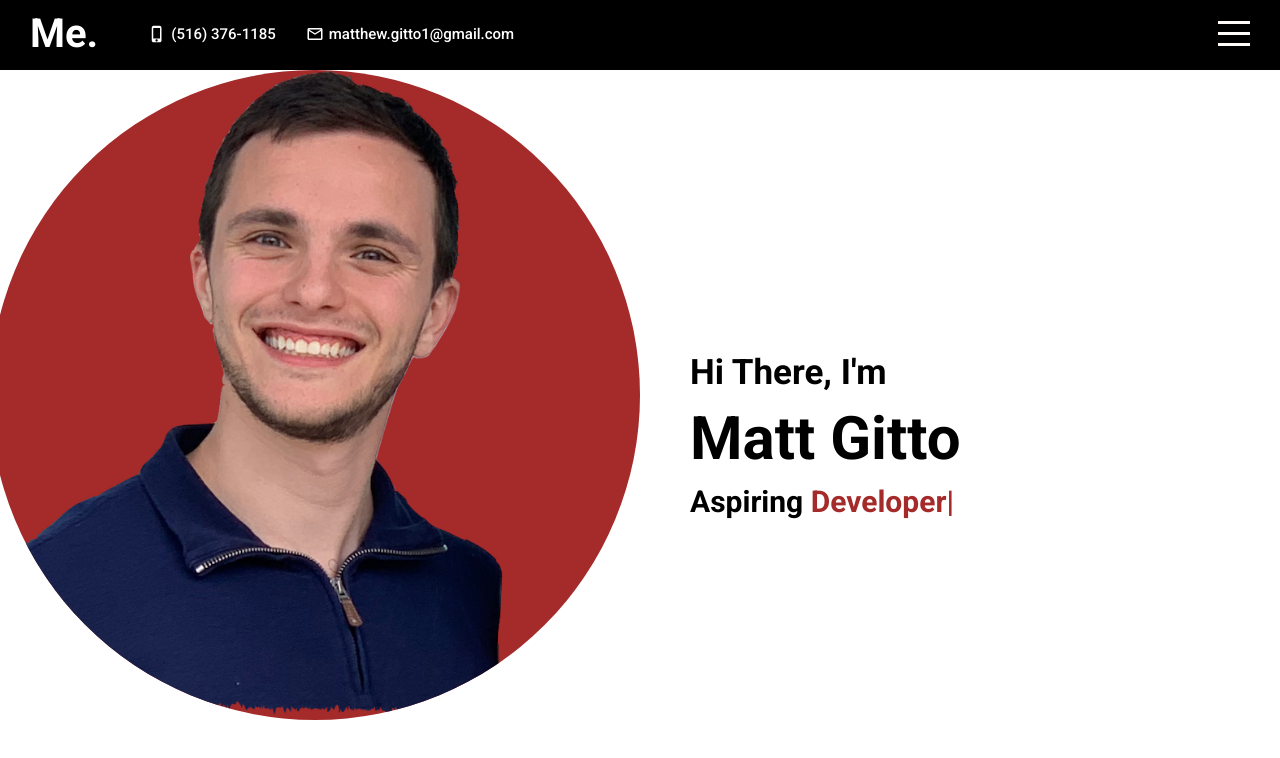
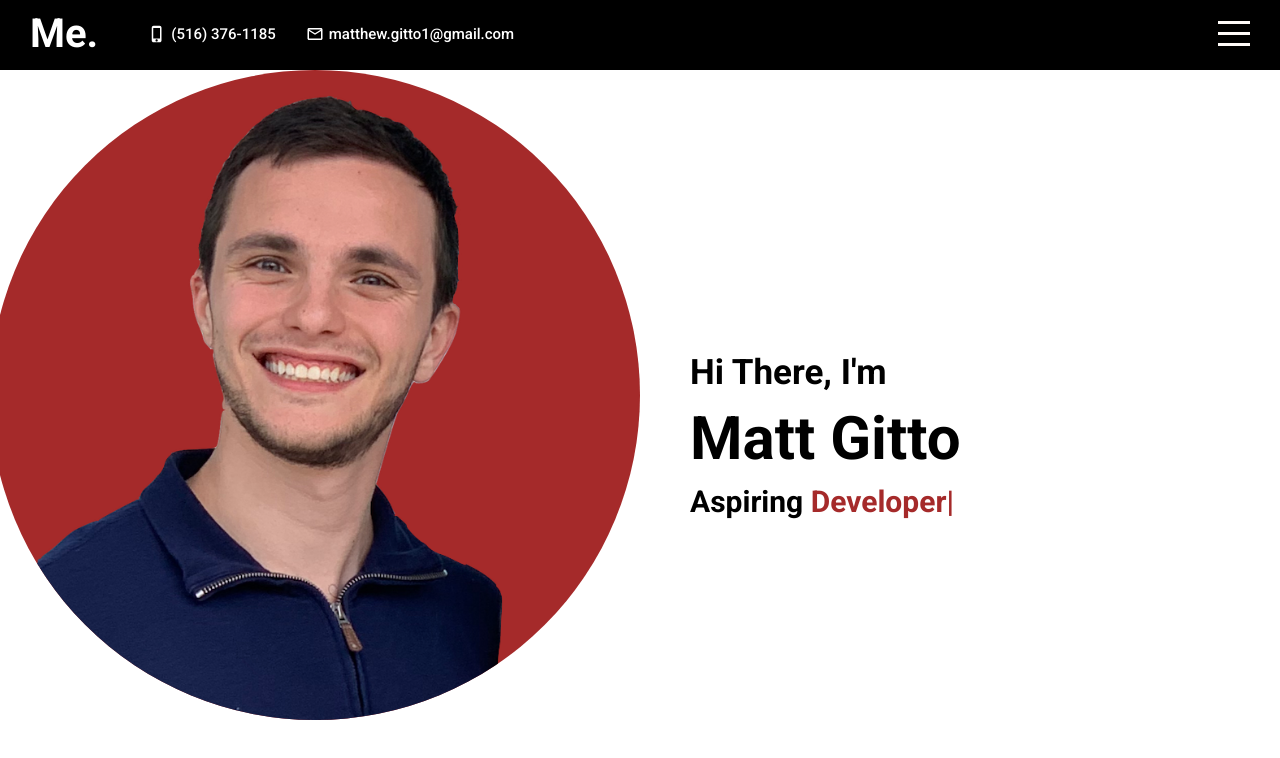
Before and after one commit to mgitto1/gitto-portfolio, a React (Create React App) app in the folder react-ui/: page / in a window 1280 px wide. Shown: the top 758 px of the page. Built offline with nearby package versions, Linux system fonts and the light colour scheme.

Commit message:
Updated Photo css

```diff
--- a/react-ui/src/Components/Intro/intro.scss
+++ b/react-ui/src/Components/Intro/intro.scss
@@ -28,10 +28,11 @@
 
       img {
         height: 100%;
+        margin-top: 25px;
 
         @include mobile {
-          height: 60%;
-          margin-left: 130px;
+          height: 70%;
+          margin-left: 100px;
           margin-top: 20px;
         }
       }
```
